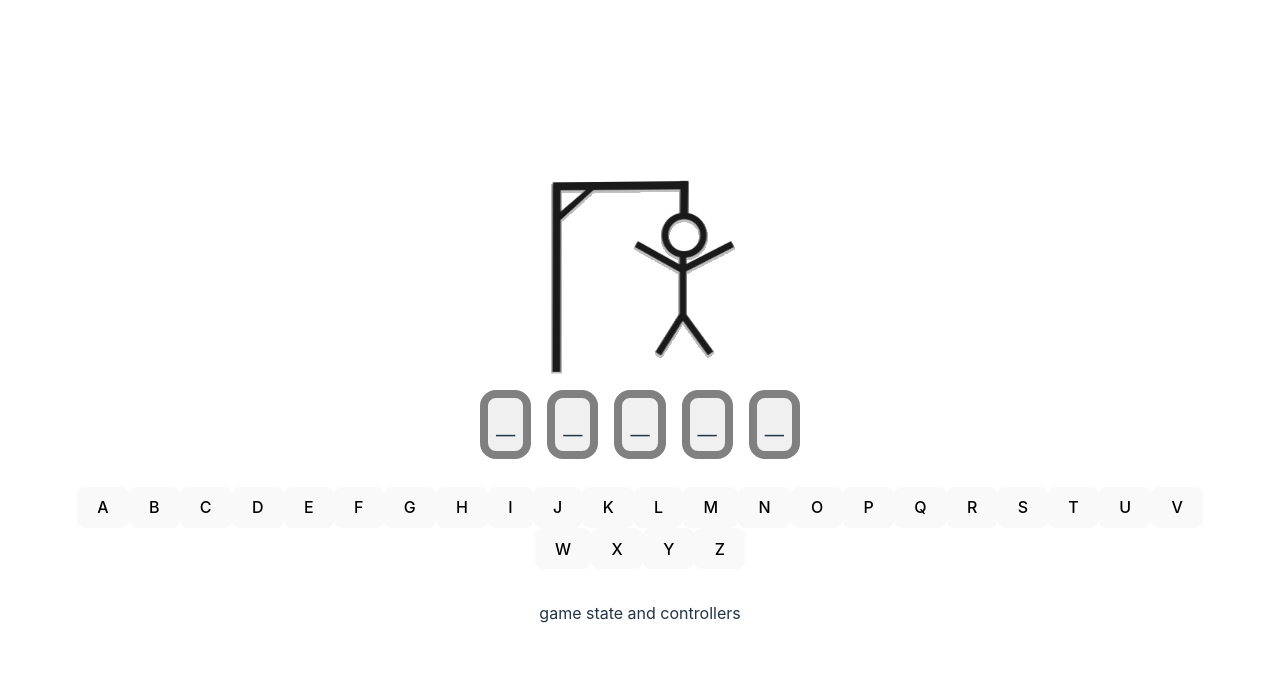
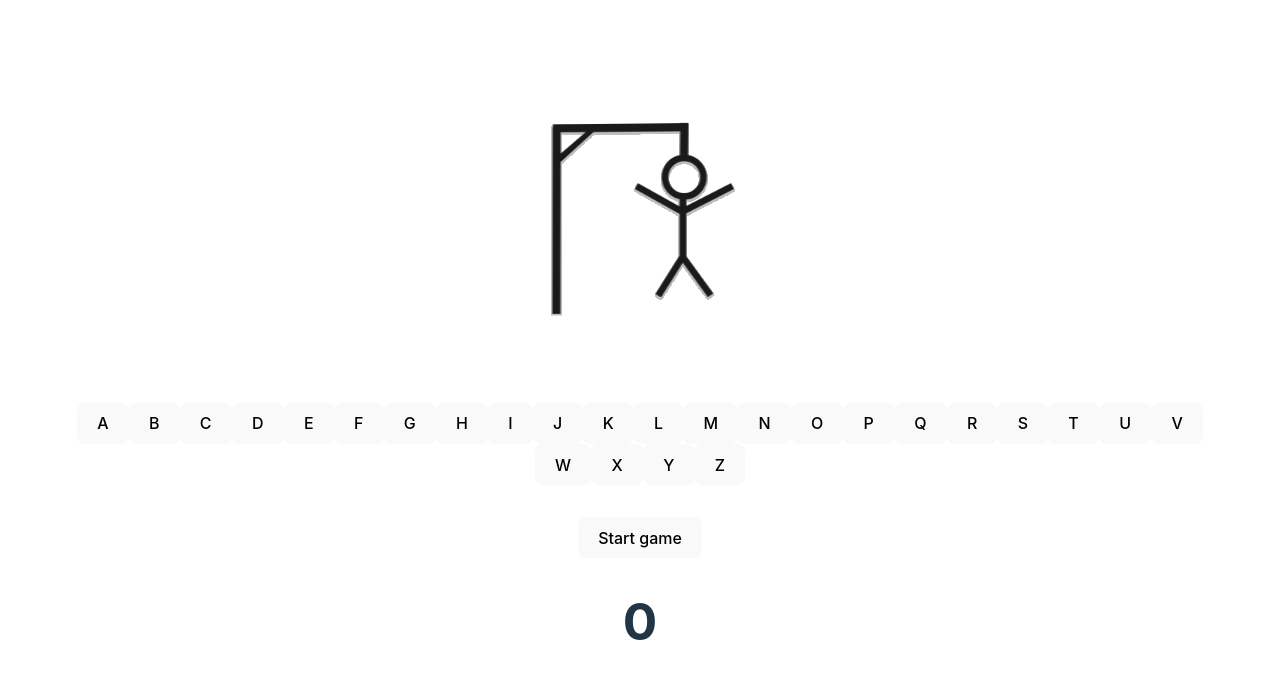
Before and after one commit to Viktoriia-Piskova/hangman-game, a Vue app: page / in a window 1280 px wide. Shown: the top 678 px of the page. Built offline with nearby package versions, Linux system fonts and the light colour scheme.

Commit message:
store to refs for primitives

```diff
--- a/src/components/GameState.vue
+++ b/src/components/GameState.vue
@@ -1,5 +1,24 @@
 <template>
     <div>
-        game state and controllers
+        <button @click="start">Start game</button>
+        <h1>{{ remainingLett }}</h1>
     </div>
 </template>
+
+<script setup>
+
+import {ref} from 'vue'
+import { useWordStore } from '../stores/WordStore.js'
+import { storeToRefs } from 'pinia';
+
+const store = useWordStore();
+const remainingLett = storeToRefs(store).remainingLetters
+
+function start() {
+    store.startGame()
+}
+</script>
+
+<style lang="scss" scoped>
+
+</style>
--- a/src/components/gamePlay/WordToGuess.vue
+++ b/src/components/gamePlay/WordToGuess.vue
@@ -1,17 +1,17 @@
 <template>
-    <div class="wrapper">
-        <span v-for="answer in answers" :key="answer" class="answer">{{ answer }}</span>
+    <div class="wrapper" v-if="answers">
+        <span v-for="answer in answers.value" :key="answer" class="answer">{{ answer }}</span>
     </div>
 </template>
 
 <script setup>
-import { ref, onBeforeMount } from 'vue';
+import { ref } from 'vue';
 import { useWordStore } from '../../stores/WordStore.js'
+import { storeToRefs } from 'pinia';
 
 const store = useWordStore();
 
-let answers = store.answers;
-let word = store.word;
+let {answers} = storeToRefs(store);
 
 
 </script>
--- a/src/stores/WordStore.js
+++ b/src/stores/WordStore.js
@@ -3,7 +3,7 @@ import { defineStore } from 'pinia'
 export const useWordStore = defineStore('WordStore', {
     state: () => ({
         word: 'hello',
-        answers: ['_', '_', '_', '_', '_'],
+        answers: [],
         remainingLetters: 0,
         }),
     getters: {
@@ -13,14 +13,20 @@ export const useWordStore = defineStore('WordStore', {
 
     },
     actions: {
+        startGame() {
+            this.answers = Array.from(this.word).map((el) => {return el = "_"});
+            this.remainingLetters = this.word.length
+        },
         checkLetter(letter) {
             let guess = letter.value.toLowerCase()
             for (let i = 0; i <= this.word.length; i++) {
                 if (this.word[i] == guess) {
                     this.answers[i] = guess
+                    this.remainingLetters--
                 }
             }
         },
+
     }
 
 } )
```
